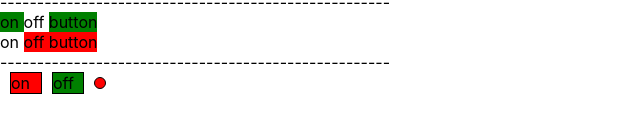
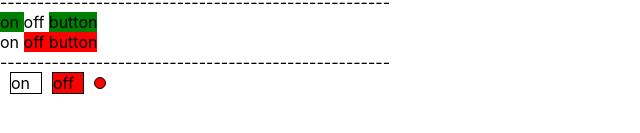
Before and after one commit to Botabay/intro_01, a React (Create React App) app: page / in a window 1280 px wide. Shown: the part 225-358 px from the top of the page, without its empty margins (0-640 px from the left). Built offline with nearby package versions, Linux system fonts and the light colour scheme.

Commit message:
for InlineCssOnOffComponent it is changed a simple switching

```diff
--- a/src/components/InlineCssOnOffComponent.tsx
+++ b/src/components/InlineCssOnOffComponent.tsx
@@ -5,13 +5,13 @@ export const InlineCssOnOffComponent=()=>{
         display:'inline-block',
         width: '30px',
         border:'1px solid black',
-        backgroundColor:onSt?'green':'red',
+        backgroundColor:onSt?'green':'',
         marginLeft:'10px'
     }
     const offStyle={
         display:'inline-block',
         width: '30px',
-        backgroundColor:!onSt?'green':'red',
+        backgroundColor:onSt?'':'red',
         border:'1px solid black',
         marginLeft:'10px'
     }
@@ -19,16 +19,16 @@ export const InlineCssOnOffComponent=()=>{
         display:'inline-block',
         width: '10px',
         height:'10px',
-        backgroundColor:'red',
+        backgroundColor: onSt?'green':'red',
         borderRadius:'50%',
         border:'1px solid black',
         marginLeft:'10px'
     }
     return (
         <div>
-            <span style={onStyle} >on</span>
-            <span style={offStyle}>off</span>
-            <span style={switcherStyle} onClick={()=>{setOnSt(!onSt)}}></span>
+            <span style={onStyle}  onClick={()=>{setOnSt(true)}}>on</span>
+            <span style={offStyle}  onClick={()=>{setOnSt(false)}}>off</span>
+            <span style={switcherStyle}></span>
         </div>
     )
 }
```
